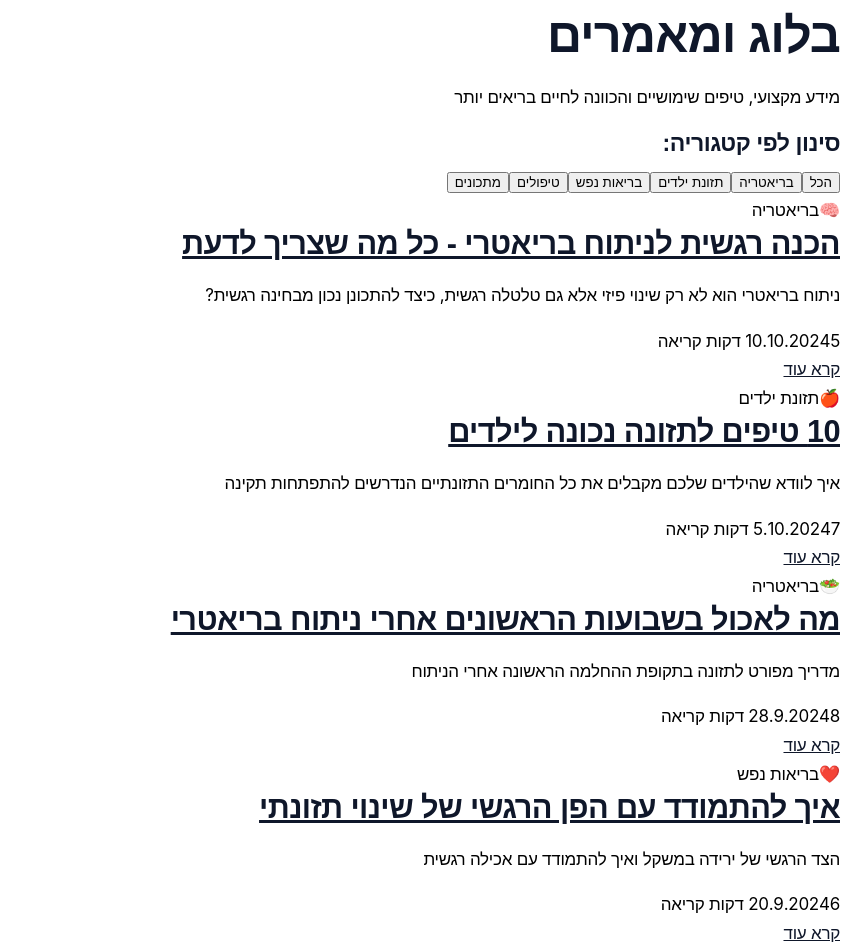
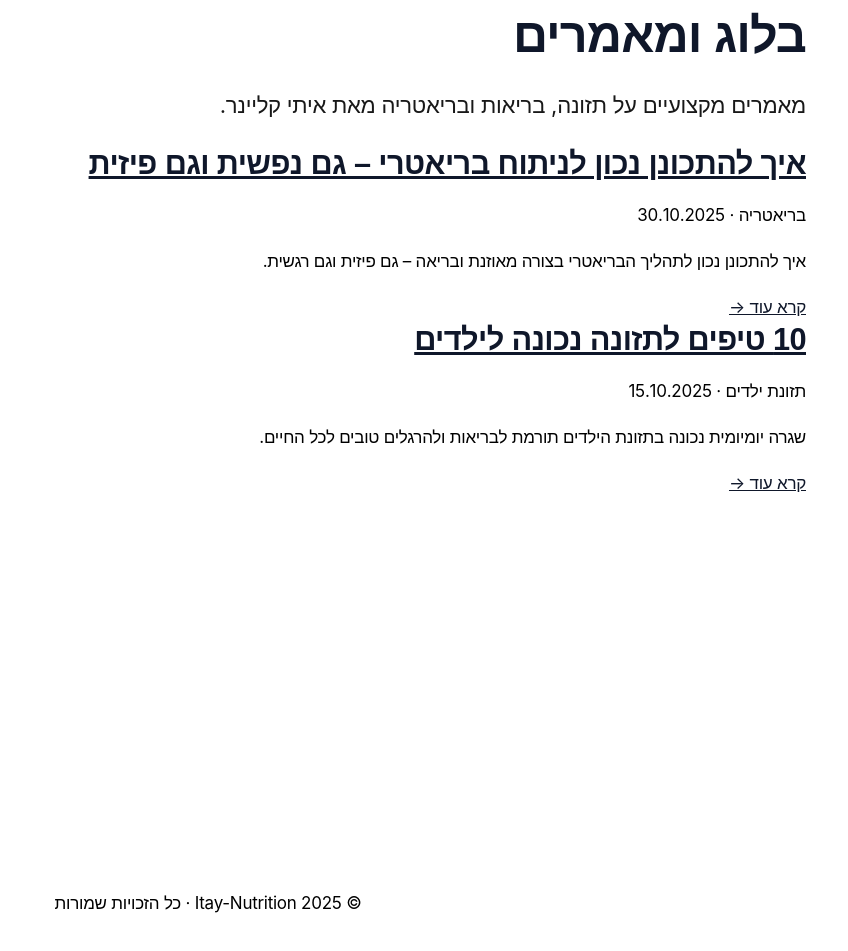
Before and after one commit to klainer1989/itay_website, a Next.js app: page /blog in a window 1280 px wide. Shown: the part 80-1031 px from the top of the page, without its empty margins (432-1280 px from the left). Built offline with nearby package versions, Linux system fonts and the light colour scheme.

Commit message:
Added blog posts system with dynamic pages

```diff
--- a/src/app/blog/page.tsx
+++ b/src/app/blog/page.tsx
@@ -1,138 +1,49 @@
-'use client'
-
-import Link from 'next/link'
-import { useState } from 'react'
+import Link from "next/link"
+import styles from "./blog.module.css"
 
 export default function BlogPage() {
-  const articles = [
+  const posts = [
     {
-      id: 1,
-      title: 'הכנה רגשית לניתוח בריאטרי - כל מה שצריך לדעת',
-      excerpt: 'ניתוח בריאטרי הוא לא רק שינוי פיזי אלא גם טלטלה רגשית, כיצד להתכונן נכון מבחינה רגשית?',
-      date: '2024-10-10',
-      category: 'בריאטריה',
-      readTime: '5 דקות קריאה',
-      image: '🧠',
+      slug: "bariatric-preparation",
+      title: "איך להתכונן נכון לניתוח בריאטרי – גם נפשית וגם פיזית",
+      date: "2025-10-30",
+      category: "בריאטריה",
+      excerpt: "איך להתכונן נכון לתהליך הבריאטרי בצורה מאוזנת ובריאה – גם פיזית וגם רגשית."
     },
     {
-      id: 2,
-      title: '10 טיפים לתזונה נכונה לילדים',
-      excerpt: 'איך לוודא שהילדים שלכם מקבלים את כל החומרים התזונתיים הנדרשים להתפתחות תקינה',
-      date: '2024-10-05',
-      category: 'תזונת ילדים',
-      readTime: '7 דקות קריאה',
-      image: '🍎',
-    },
-    {
-      id: 3,
-      title: 'מה לאכול בשבועות הראשונים אחרי ניתוח בריאטרי',
-      excerpt: 'מדריך מפורט לתזונה בתקופת ההחלמה הראשונה אחרי הניתוח',
-      date: '2024-09-28',
-      category: 'בריאטריה',
-      readTime: '8 דקות קריאה',
-      image: '🥗',
-    },
-    {
-      id: 4,
-      title: 'איך להתמודד עם הפן הרגשי של שינוי תזונתי',
-      excerpt: 'הצד הרגשי של ירידה במשקל ואיך להתמודד עם אכילה רגשית',
-      date: '2024-09-20',
-      category: 'בריאות נפש',
-      readTime: '6 דקות קריאה',
-      image: '❤️',
-    },
-    {
-      id: 5,
-      title: 'מדריך לתרופות לירידה במשקל',
-      excerpt: 'סקירה מקיפה של תרופות להרזיה הזמינות בישראל ומתי הן מתאימות',
-      date: '2024-09-15',
-      category: 'טיפולים',
-      readTime: '10 דקות קריאה',
-      image: '💊',
-    },
-    {
-      id: 6,
-      title: 'המתכונים הטובים ביותר לאחר ניתוח',
-      excerpt: 'אוסף מתכונים טעימים ובריאים המותאמים למי שעבר ניתוח בריאטרי',
-      date: '2024-09-10',
-      category: 'מתכונים',
-      readTime: '4 דקות קריאה',
-      image: '👨‍🍳',
-    },
+      slug: "kids-nutrition-tips",
+      title: "10 טיפים לתזונה נכונה לילדים",
+      date: "2025-10-15",
+      category: "תזונת ילדים",
+      excerpt: "שגרה יומיומית נכונה בתזונת הילדים תורמת לבריאות ולהרגלים טובים לכל החיים."
+    }
   ]
 
-  const categories = ['הכל', 'בריאטריה', 'תזונת ילדים', 'בריאות נפש', 'טיפולים', 'מתכונים']
-  const [activeCat, setActiveCat] = useState('הכל')
-  const filtered = activeCat === 'הכל' ? articles : articles.filter(a => a.category === activeCat)
+  return (
+    <main className={styles.page} dir="rtl">
+      <div className={styles.container}>
+        <h1>בלוג ומאמרים</h1>
+        <p className={styles.subtitle}>
+          מאמרים מקצועיים על תזונה, בריאות ובריאטריה מאת איתי קליינר.
+        </p>
 
-  return (
-    <main dir="rtl" className="min-h-screen bg-gradient-to-b from-white to-slate-50 text-slate-900">
-      <section className="py-12 text-center">
-        <h1 className="text-3xl sm:text-4xl font-extrabold mb-2">בלוג ומאמרים</h1>
-        <p className="text-slate-700">מידע מקצועי, טיפים שימושיים והכוונה לחיים בריאים יותר</p>
-      </section>
-
-      <section className="py-6">
-        <div className="max-w-6xl mx-auto px-4">
-          <h3 className="font-semibold mb-3">סינון לפי קטגוריה:</h3>
-          <div className="flex flex-wrap gap-2 justify-center">
-            {categories.map(cat => (
-              <button
-                key={cat}
-                onClick={() => setActiveCat(cat)}
-                className={`px-4 py-2 rounded-full border text-sm ${
-                  activeCat === cat
-                    ? 'bg-slate-900 text-white'
-                    : 'bg-white text-slate-800 border-slate-300 hover:bg-slate-100'
-                }`}
-              >
-                {cat}
-              </button>
-            ))}
-          </div>
-        </div>
-      </section>
-
-      <section className="py-10">
-        <div className="max-w-6xl mx-auto px-4 grid sm:grid-cols-2 lg:grid-cols-3 gap-6">
-          {filtered.map(article => (
-            <article key={article.id} className="rounded-2xl border border-slate-200 shadow-sm bg-white p-6">
-              <div className="flex items-center justify-between mb-3">
-                <span className="text-2xl">{article.image}</span>
-                <span className="text-sm text-slate-500">{article.category}</span>
-              </div>
-              <h2 className="text-lg font-bold mb-2 leading-snug">
-                <Link href={`/blog/${article.id}`} className="hover:underline">
-                  {article.title}
-                </Link>
+        <div className={styles.grid}>
+          {posts.map(post => (
+            <article key={post.slug} className={styles.card}>
+              <h2>
+                <Link href={`/blog/${post.slug}`}>{post.title}</Link>
               </h2>
-              <p className="text-slate-700 text-sm mb-3">{article.excerpt}</p>
-              <div className="flex items-center justify-between text-xs text-slate-500 mb-2">
-                <span>{new Date(article.date).toLocaleDateString('he-IL')}</span>
-                <span>{article.readTime}</span>
-              </div>
-              <Link href={`/blog/${article.id}`} className="text-sm font-medium underline">
-                קרא עוד
+              <p className={styles.meta}>
+                {post.category} · {new Date(post.date).toLocaleDateString("he-IL")}
+              </p>
+              <p className={styles.excerpt}>{post.excerpt}</p>
+              <Link className={styles.readMore} href={`/blog/${post.slug}`}>
+                קרא עוד →
               </Link>
             </article>
           ))}
         </div>
-      </section>
-
-      <section className="py-16 bg-slate-900 text-white text-center">
-        <h2 className="text-2xl font-bold mb-2">צריכים ייעוץ אישי?</h2>
-        <p className="text-slate-200 mb-4">
-          המאמרים מועילים, אבל ייעוץ אישי יכול לעזור לכם הרבה יותר
-        </p>
-        <div className="flex flex-wrap justify-center gap-3">
-          <Link href="/contact" className="bg-white text-slate-900 px-5 py-2 rounded-full font-medium">
-            קבע פגישה אישית
-          </Link>
-          <Link href="/services" className="border border-white px-5 py-2 rounded-full font-medium hover:bg-white hover:text-slate-900">
-            צפה בשירותים
-          </Link>
-        </div>
-      </section>
+      </div>
     </main>
   )
 }
```
Also changed, not shown: src/app/blog/slug/page.tsx (added).
